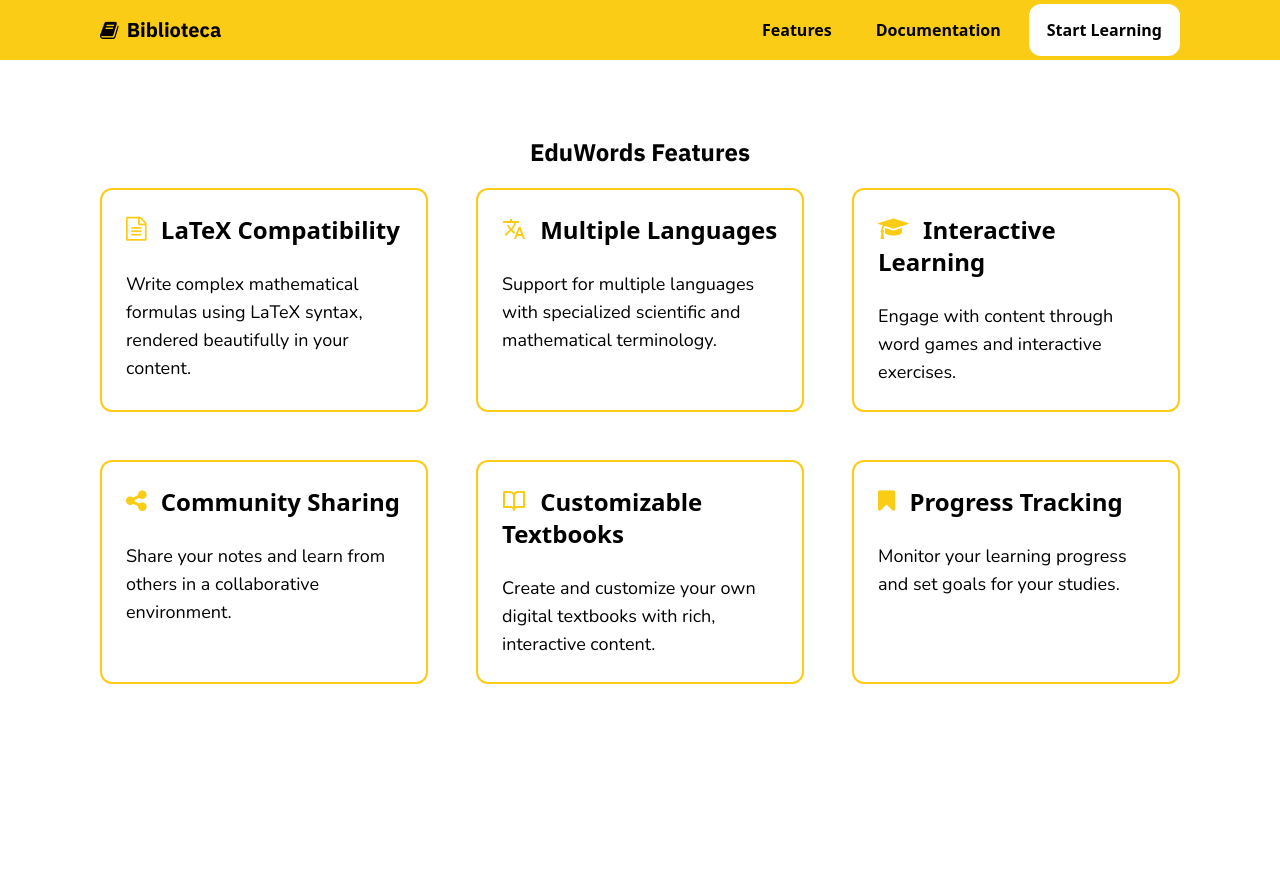
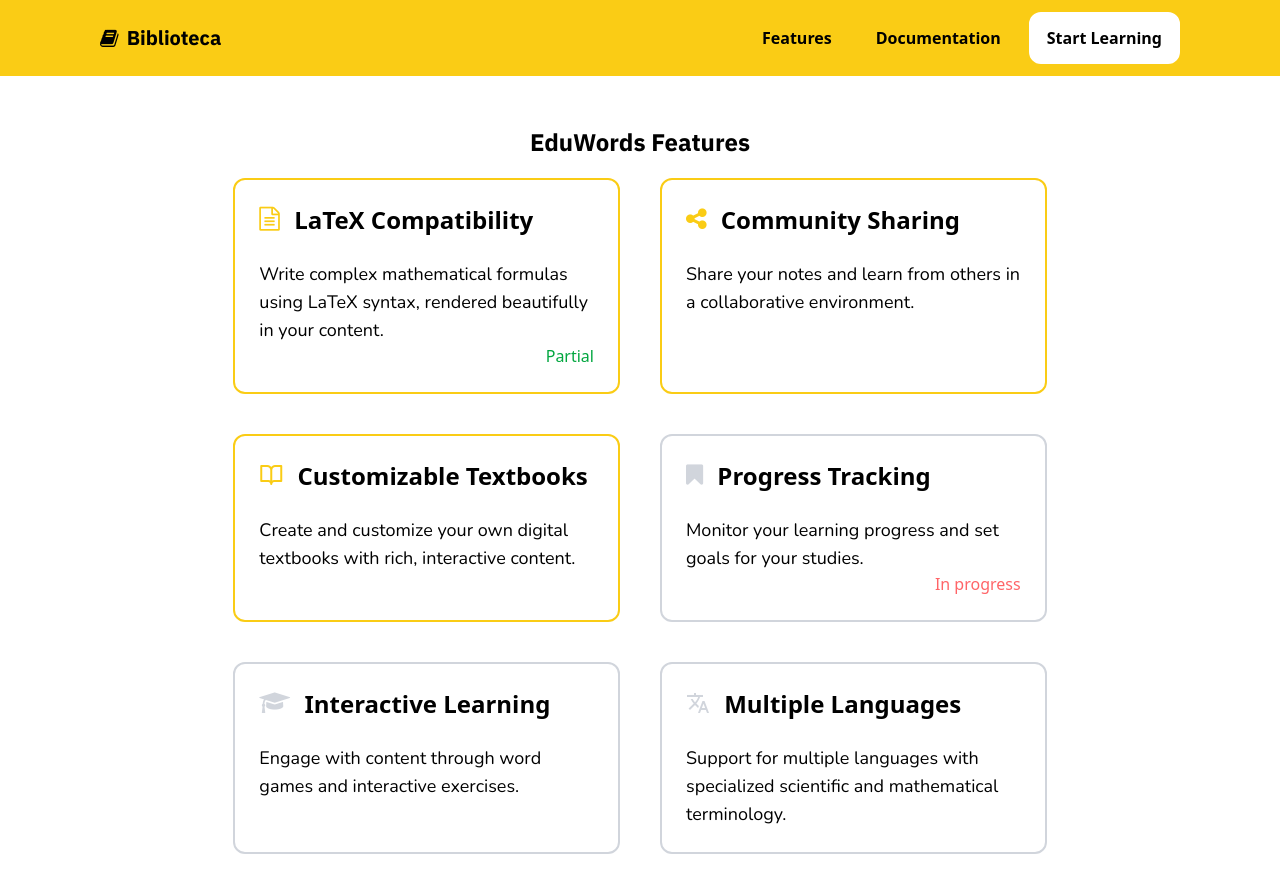
Before and after one commit to cris0501/library, a Vue app: page /features in a window 1280 px wide. Shown: the top 892 px of the page. Before the commit the page ends 800 px from the top, so only its background shows below. Built offline with nearby package versions, Linux system fonts and the light colour scheme.

Commit message:
Fix: Some styles to support view movil

```diff
--- a/package.json
+++ b/package.json
@@ -7,7 +7,7 @@
     "dev": "vite",
     "build": "vite build",
     "preview": "vite preview",
-    "deploy": "vite build && gh-pages -d dist --dotfiles"
+    "deploy": "vite build && cp dist/index.html dist/404.html && gh-pages -d dist --dotfiles"
   },
   "dependencies": {
     "@tailwindcss/oxide": "^4.2.1",
--- a/src/App.vue
+++ b/src/App.vue
@@ -1,7 +1,7 @@
 <template>
   <header v-if="showHeader">
-    <div class="w-full bg-primary p-1 z-10">
-      <nav class="flex px-5 lg:px-24">
+    <div class="w-full bg-primary p-1 z-100">
+      <nav class="flex py-2 px-5 lg:px-24">
         <div class="flex flex-1 items-center">
           <RouterLink :to="{name: 'home'}">
             <span class="flex items-center text-xl font-plex font-bold">
--- a/src/components/book/Alert.vue
+++ b/src/components/book/Alert.vue
@@ -1,6 +1,6 @@
 <template>
-  <div class="flex items-center gap-4 my-12 mx-auto w-2/3 p-4 border-l-4 border-yellow-400 bg-yellow-50 rounded-r-xl shadow-sm">
-    <span class="flex items-center justify-center w-12 h-12 bg-yellow-400 rounded-xl font-bold text-2xl text-gray-900 flex-shrink-0">
+  <div class="flex items-center gap-4 my-12 mx-auto w-full md:w-2/3 p-4 border-l-4 border-yellow-400 bg-yellow-50 rounded-r-xl shadow-sm">
+    <span class="flex items-center justify-center w-8 h-8 bg-yellow-400 rounded-xl font-bold text-2xl text-gray-900 flex-shrink-0">
       !
     </span>
     <p class="font-bold text-lg font-nunito text-gray-800">{{ title }}</p>
--- a/src/components/book/Note.vue
+++ b/src/components/book/Note.vue
@@ -14,7 +14,7 @@
       <!-- Overlay: en móvil oscuro, en desktop transparente pero cierra -->
       <div
         class="fixed inset-0 z-40"
-        :class="isMobile ? 'bg-black/20' : ''"
+        :class="isMobile ? 'bg-black/50' : ''"
         @click="toggleNote"
       />
 
@@ -95,10 +95,11 @@ const calculatePosition = async () => {
 const noteStyle = computed(() => {
   if (isMobile.value) {
     return {
+      position: 'fixed',
       left: '5vw',
       width: '90vw',
       top: '50%',
-      transform: 'translateY(-50%)'
+      transform: 'translateY(-50%)',
     }
   }
   return {
--- a/src/views/Documentation.vue
+++ b/src/views/Documentation.vue
@@ -35,7 +35,7 @@
     </aside>
 
     <!-- Main content -->
-    <main class="flex-1 max-w-3xl mx-auto px-6 py-16 lg:py-12">
+    <main class="w-full md:w-2/3 mx-auto px-6 py-16 lg:py-12">
 
       <!-- Header -->
       <section id="overview" class="mb-14">
--- a/src/views/Features.vue
+++ b/src/views/Features.vue
@@ -1,8 +1,8 @@
 <template>
-  <div class="flex flex-col justify-center items-center w-full h-[90dvh] p-20">
+  <div class="flex flex-col justify-center items-center w-full pt-[50px]">
     <p class="font-bold font-plex text-2xl">EduWords Features</p>
 
-    <div class="grid grid-cols-3 gap-2 w-full features">
+    <div class="grid grid-cols-1 md:grid-cols-2 w-full md:w-2/3 pb-20 features">
       <div class="flex flex-col p-6 rounded-xl border-2 border-primary">
         <span class="text-2xl font-bold mb-6">
           <i class="icon icon-file text-primary mr-2"></i>
@@ -11,23 +11,8 @@
         <p class="text-lg font-lg font-nunito">
           Write complex mathematical formulas using LaTeX syntax, rendered beautifully in your content.
         </p>
-      </div>
-      <div class="flex flex-col p-6 rounded-xl border-2 border-primary">
-        <span class="text-2xl font-bold mb-6">
-          <i class="icon icon-translate text-primary mr-2"></i>
-          Multiple Languages
-        </span>
-        <p class="text-lg font-lg font-nunito">
-          Support for multiple languages with specialized scientific and mathematical terminology.
-        </p>
-      </div>
-      <div class="flex flex-col p-6 rounded-xl border-2 border-primary">
-        <span class="text-2xl font-bold mb-6">
-          <i class="icon icon-graduation text-primary mr-2"></i>
-          Interactive Learning
-        </span>
-        <p class="text-lg font-lg font-nunito">
-          Engage with content through word games and interactive exercises.
+        <p class="text-right text-green-600">
+          Partial
         </p>
       </div>
       <div class="flex flex-col p-6 rounded-xl border-2 border-primary">
@@ -48,13 +33,34 @@
           Create and customize your own digital textbooks with rich, interactive content.
         </p>
       </div>
-      <div class="flex flex-col p-6 rounded-xl border-2 border-primary">
+      <div class="flex flex-col p-6 rounded-xl border-2 border-gray-300">
         <span class="text-2xl font-bold mb-6">
-          <i class="icon icon-bookmark text-primary mr-2"></i>
+          <i class="icon icon-bookmark text-gray-300 mr-2"></i>
           Progress Tracking
         </span>
         <p class="text-lg font-lg font-nunito">
           Monitor your learning progress and set goals for your studies.
+        </p>
+        <p class="text-right text-red-400">
+          In progress
+        </p>
+      </div>
+      <div class="flex flex-col p-6 rounded-xl border-2 border-gray-300">
+        <span class="text-2xl font-bold mb-6">
+          <i class="icon icon-graduation text-gray-300 mr-2"></i>
+          Interactive Learning
+        </span>
+        <p class="text-lg font-lg font-nunito">
+          Engage with content through word games and interactive exercises.
+        </p>
+      </div>
+      <div class="flex flex-col p-6 rounded-xl border-2 border-gray-300">
+        <span class="text-2xl font-bold mb-6">
+          <i class="icon icon-translate text-gray-300 mr-2"></i>
+          Multiple Languages
+        </span>
+        <p class="text-lg font-lg font-nunito">
+          Support for multiple languages with specialized scientific and mathematical terminology.
         </p>
       </div>
     </div>
```
